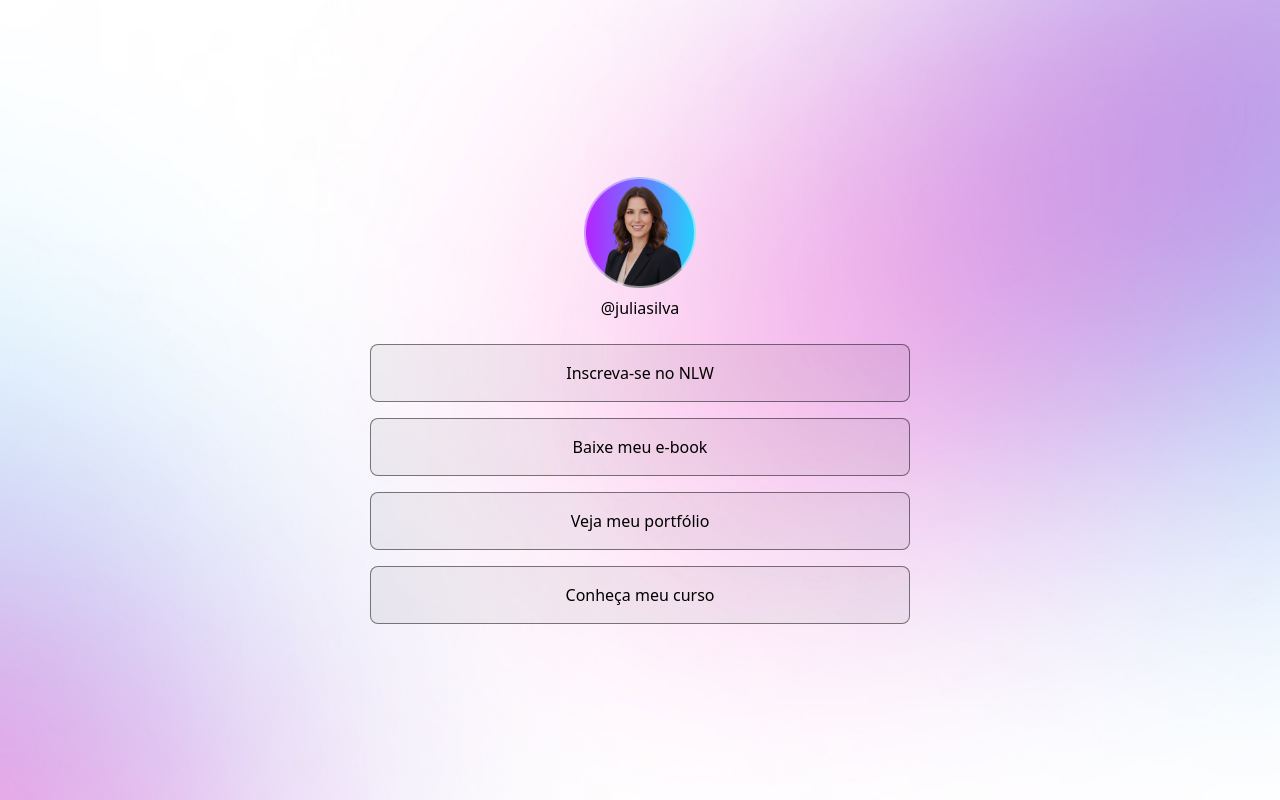
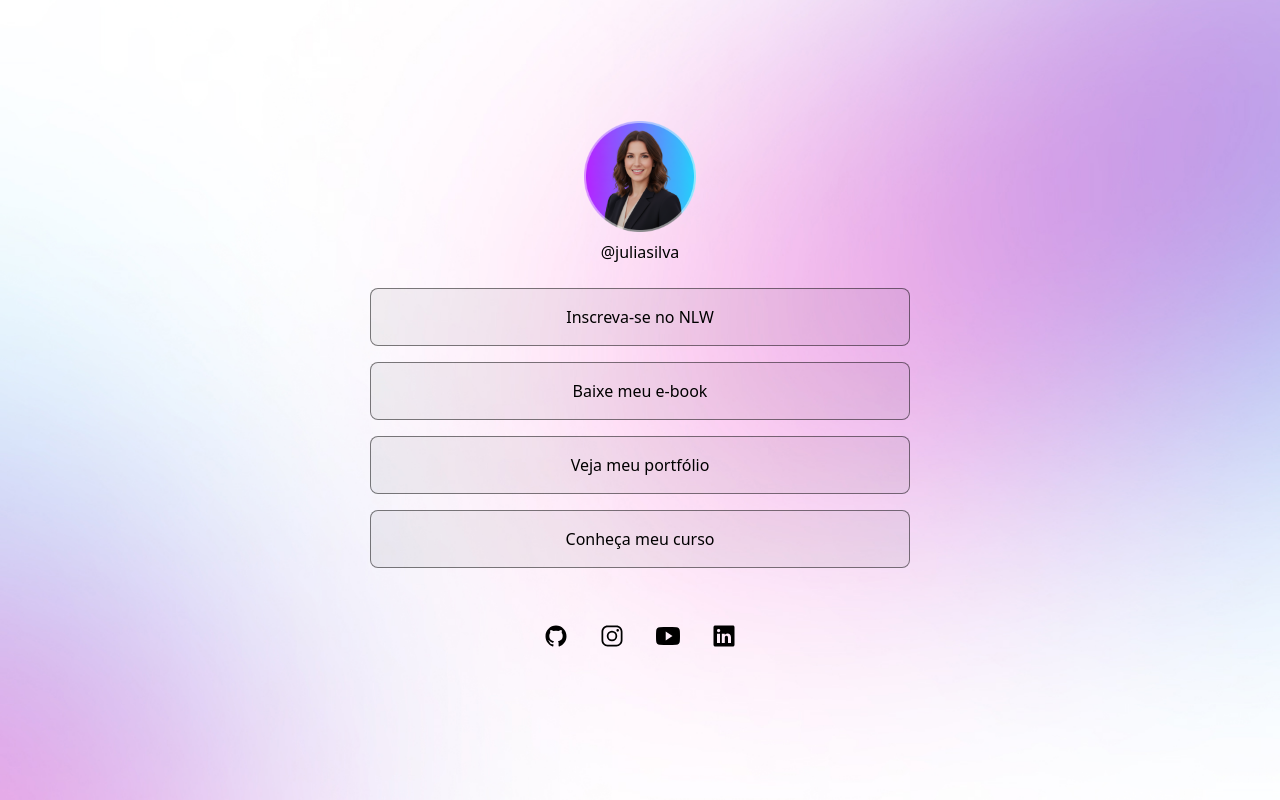
Before and after one commit to eulermomberger/dev-links, a Next.js app: page / in a window 1280 px wide. Built offline with nearby package versions, Linux system fonts and the light colour scheme.

Commit message:
✨ feat: Componente dos links de redes sociais

```diff
--- a/src/components/MainPage/index.tsx
+++ b/src/components/MainPage/index.tsx
@@ -1,5 +1,7 @@
+import { AvailableSocialLinks } from "@/types/social-links";
 import { Links } from "../Links";
 import { Profile } from "../Profile";
+import { SocialLinks } from "../SocialLinks";
 
 // Estático agora, mas trocar pelo fetch do prismic depois
 const links = [
@@ -7,6 +9,13 @@ const links = [
   { label: "Baixe meu e-book", href: "https://rocketseat.com.br/blog" },
   { label: "Veja meu portfólio", href: "https://app.rocketseat.com.br/projetos" },
   { label: "Conheça meu curso", href: "https://www.rocketseat.com.br/formacao/react" },
+];
+
+const socialLinks = [
+  { type: AvailableSocialLinks.GITHUB, href: "https://github.com" },
+  { type: AvailableSocialLinks.INSTAGRAM, href: "https://instagram.com" },
+  { type: AvailableSocialLinks.YOUTUBE, href: "https://youtube.com" },
+  { type: AvailableSocialLinks.LINKEDIN, href: "https://linkedin.com" },
 ];
 
 export function MainPage() {
@@ -22,6 +31,8 @@ export function MainPage() {
       <Profile />
 
       <Links links={links} />
+
+      <SocialLinks socialLinks={socialLinks} />
     </main>
   );
 }
--- /dev/null
+++ b/src/components/SocialLinkButton/index.tsx
@@ -0,0 +1,29 @@
+import Link from 'next/link'
+
+import { SocialLink } from '@/types/social-links'
+import { SOCIAL_LINK_ICONS } from '@/utils/social-links'
+
+type SocialLinkButtonProps = {
+  socialLink: SocialLink
+}
+
+export function SocialLinkButton ({ socialLink }: SocialLinkButtonProps) {
+  const Icon = SOCIAL_LINK_ICONS[socialLink.type];
+
+  return (
+    <Link
+      href={socialLink.href}
+      className="
+        relative flex h-10 w-10 items-center justify-center
+        before:absolute before:inset-0 before:rounded-full
+        before:bg-highlight before:scale-0
+        before:transition-transform before:duration-300
+        hover:before:scale-140
+      "
+    >
+      <Icon
+        size={24}
+      />
+    </Link>
+  )
+}
--- /dev/null
+++ b/src/components/SocialLinks/index.tsx
@@ -0,0 +1,20 @@
+import { SocialLink } from "@/types/social-links";
+
+import { SocialLinkButton } from "../SocialLinkButton";
+
+type SocialLinksProps = {
+  socialLinks: SocialLink[];
+};
+
+export function SocialLinks({ socialLinks }: SocialLinksProps) {
+  return (
+    <section className="flex justify-center items-center gap-4 w-full my-6">
+      {socialLinks.map((socialLink, index) => (
+        <SocialLinkButton
+          key={`${index}-${socialLink.href}`}
+          socialLink={socialLink}
+        />
+      ))}
+    </section>
+  );
+}
--- /dev/null
+++ b/src/types/social-links.ts
@@ -0,0 +1,16 @@
+export enum AvailableSocialLinks {
+  X = 'x',
+  TWITCH = 'twitch',
+  GITHUB = 'github',
+  FACEBOOK = 'facebook',
+  INSTAGRAM = 'instagram',
+  YOUTUBE = 'youtube',
+  LINKEDIN = 'linkedin',
+  WHATSAPP = 'whatsapp',
+  TIKTOK = 'tiktok',
+}
+
+export type SocialLink = {
+  type: AvailableSocialLinks;
+  href: string;
+};
--- /dev/null
+++ b/src/utils/social-links.ts
@@ -0,0 +1,26 @@
+import type { IconType } from "react-icons";
+import {
+  IoLogoFacebook,
+  IoLogoGithub,
+  IoLogoInstagram,
+  IoLogoLinkedin,
+  IoLogoTiktok,
+  IoLogoTwitch,
+  IoLogoTwitter,
+  IoLogoWhatsapp,
+  IoLogoYoutube,
+} from "react-icons/io5";
+
+import { AvailableSocialLinks } from "@/types/social-links";
+
+export const SOCIAL_LINK_ICONS: Record<AvailableSocialLinks, IconType> = {
+  [AvailableSocialLinks.X]: IoLogoTwitter,
+  [AvailableSocialLinks.TWITCH]: IoLogoTwitch,
+  [AvailableSocialLinks.GITHUB]: IoLogoGithub,
+  [AvailableSocialLinks.FACEBOOK]: IoLogoFacebook,
+  [AvailableSocialLinks.INSTAGRAM]: IoLogoInstagram,
+  [AvailableSocialLinks.YOUTUBE]: IoLogoYoutube,
+  [AvailableSocialLinks.LINKEDIN]: IoLogoLinkedin,
+  [AvailableSocialLinks.WHATSAPP]: IoLogoWhatsapp,
+  [AvailableSocialLinks.TIKTOK]: IoLogoTiktok,
+};
```
Also changed, not shown: package.json (+5 -4 lines), 1 other file (tests, documents, lock files or other folders).
